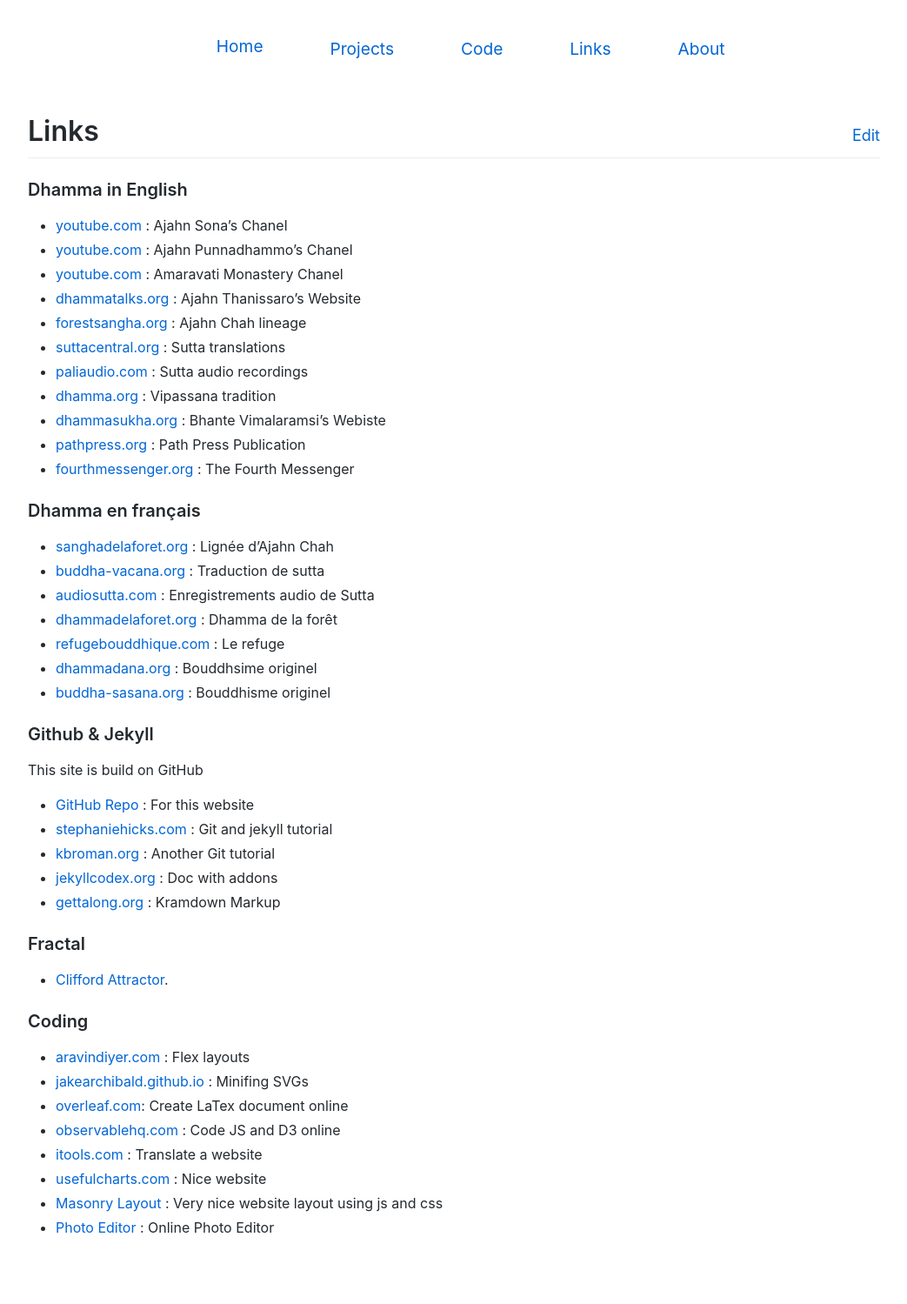
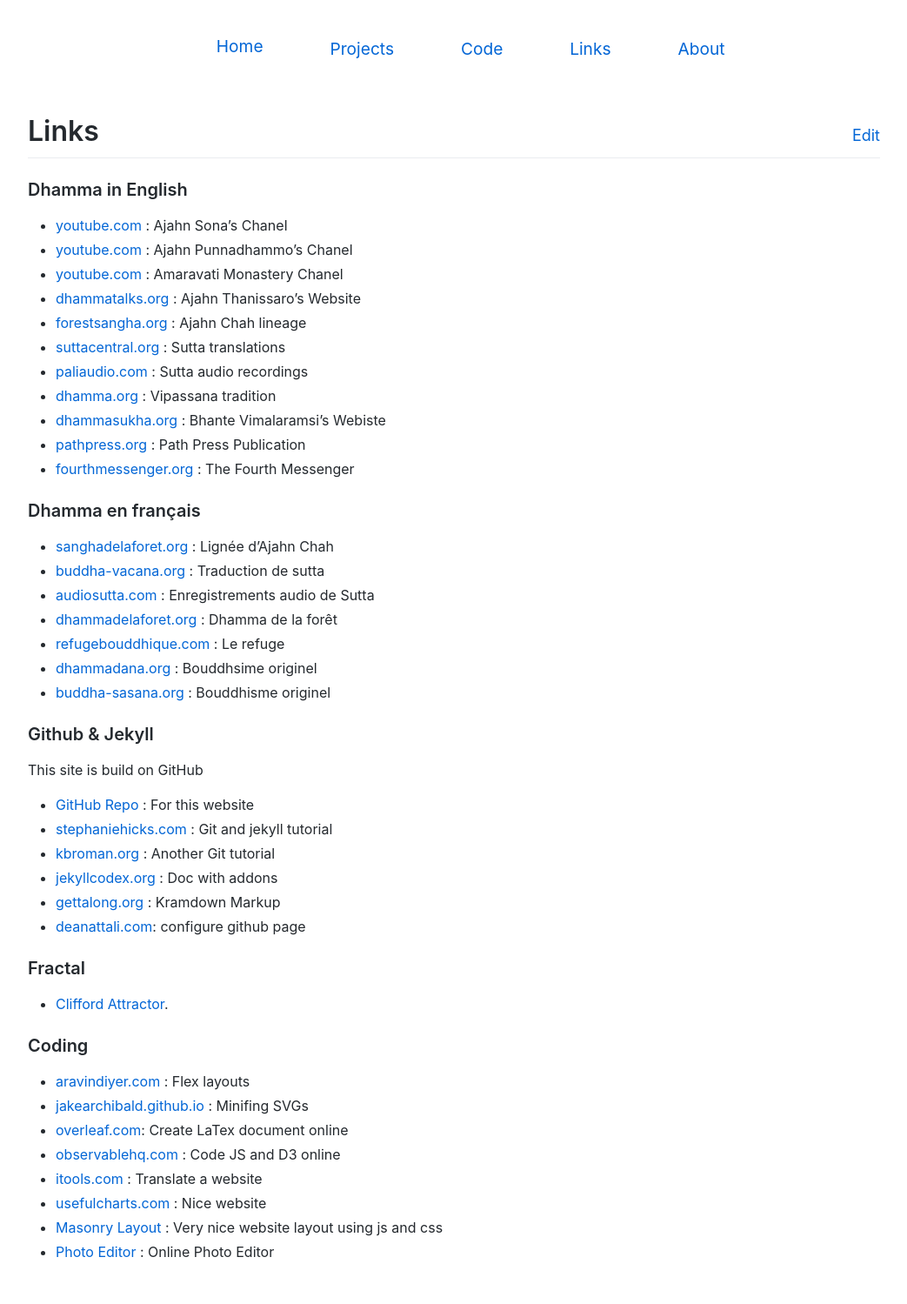
Before and after one commit to cittadhammo/old-personal-website, a Jekyll site: the page built from links.md, in a window 1280 px wide. Shown: the whole page at 87% size, without its empty margins (118-1161 px from the left). Built offline with Jekyll 4.4.1, drawn with Linux system fonts in a browser that asks for light colours; before the commit the page ends 1471 px from its top, so only the background shows below that.

Commit message:
Update links.md

```diff
--- a/links.md
+++ b/links.md
@@ -36,6 +36,7 @@
 - [kbroman.org](https://kbroman.org/github_tutorial/pages/init.html) : Another Git tutorial
 - [jekyllcodex.org](https://jekyllcodex.org/) : Doc with addons
 - [gettalong.org](https://kramdown.gettalong.org/quickref.html) : Kramdown Markup
+- [deanattali.com](https://deanattali.com/blog/multiple-github-pages-domains/#step2): configure github page
 
 ### Fractal
 
```
